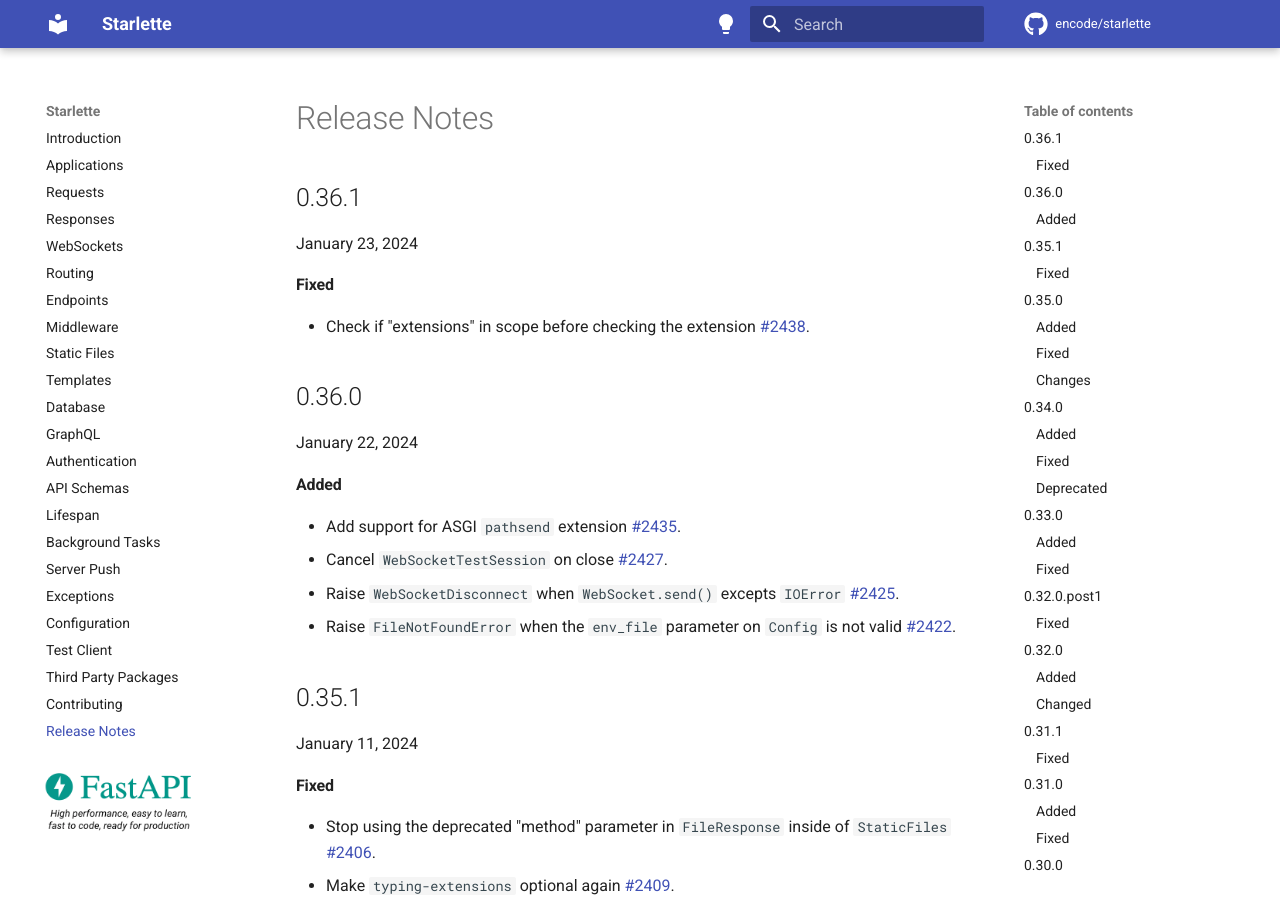
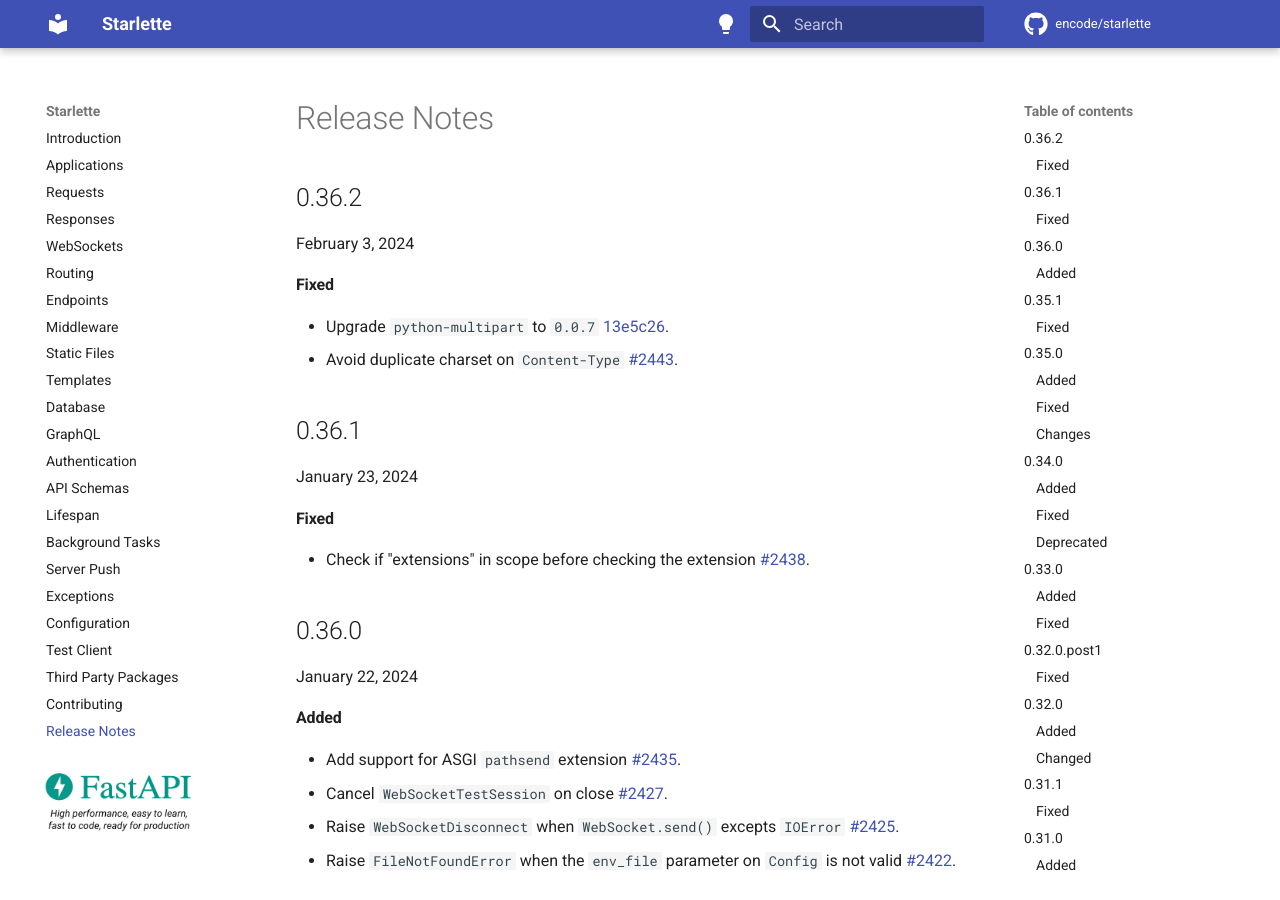
Before and after one commit to azurelotus0926/starlette, an MkDocs documentation site: the page built from docs/release-notes.md, in a window 1280 px wide and 900 px high. Built offline with MkDocs 1.6.1 and Material for MkDocs 9.7.7, drawn with Linux system fonts in a browser that asks for light colours; comment, search, counter and statistics services are not loaded.

Commit message:
Version 0.36.2 (#2456)
* Version 0.36.2

* Apply suggestions from code review

* Update docs/release-notes.md

```diff
--- a/docs/release-notes.md
+++ b/docs/release-notes.md
@@ -1,3 +1,12 @@
+## 0.36.2
+
+February 3, 2024
+
+#### Fixed
+
+* Upgrade `python-multipart` to `0.0.7` [13e5c26](13e5c26a27f4903924624736abd6131b2da80cc5).
+* Avoid duplicate charset on `Content-Type` [#2443](https://github.com/encode/starlette/2443).
+
 ## 0.36.1
 
 January 23, 2024
--- a/starlette/__init__.py
+++ b/starlette/__init__.py
@@ -1 +1 @@
-__version__ = "0.36.1"
+__version__ = "0.36.2"
```
